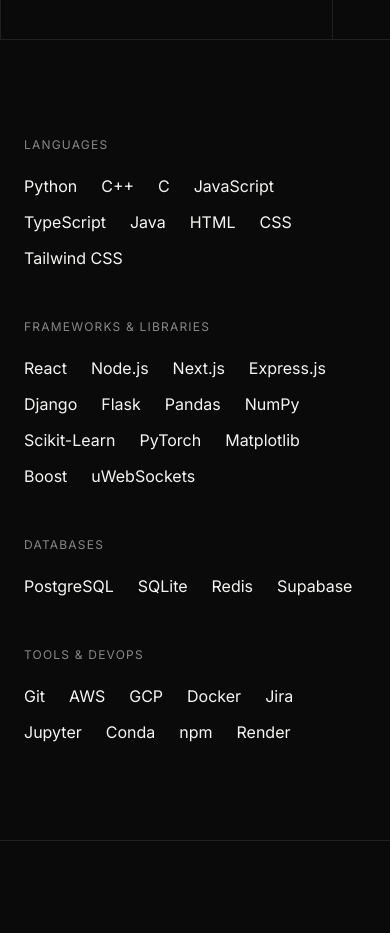
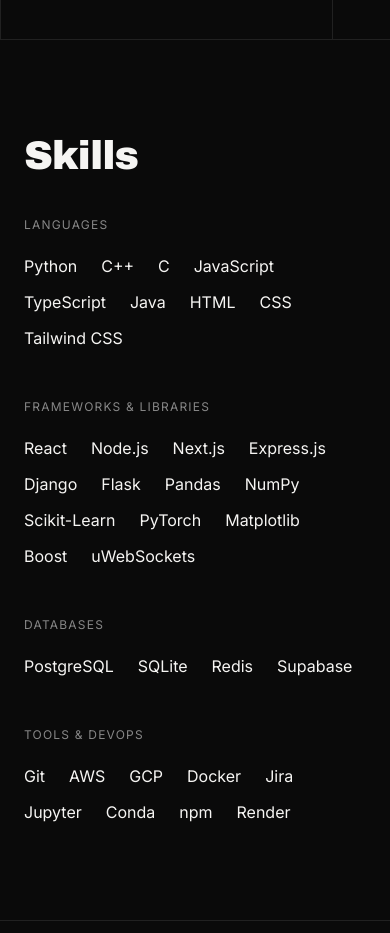
Before and after one commit to NikhilGoli45/NikhilGoli45.github.io, a React (Vite) app: page / in a window 390 px wide. Shown: the part 5340-6273 px from the top of the page. Built offline with nearby package versions, Linux system fonts and the light colour scheme.

Commit message:
added title for skills section

```diff
--- a/src/components/SkillsSection.tsx
+++ b/src/components/SkillsSection.tsx
@@ -25,6 +25,12 @@
 
   return (
     <SectionWrapper ref={sectionRef} id="skills">
+      <div className="gsap-reveal mb-10 md:mb-12">
+        <h2 className="font-display text-h1 text-foreground leading-none tracking-tight">
+          Skills
+        </h2>
+      </div>
+
       <div className="grid grid-cols-1 md:grid-cols-2 gap-12 lg:gap-20">
         {skillCategories.map((category, i) => (
           <div key={i} className="gsap-reveal">
```
